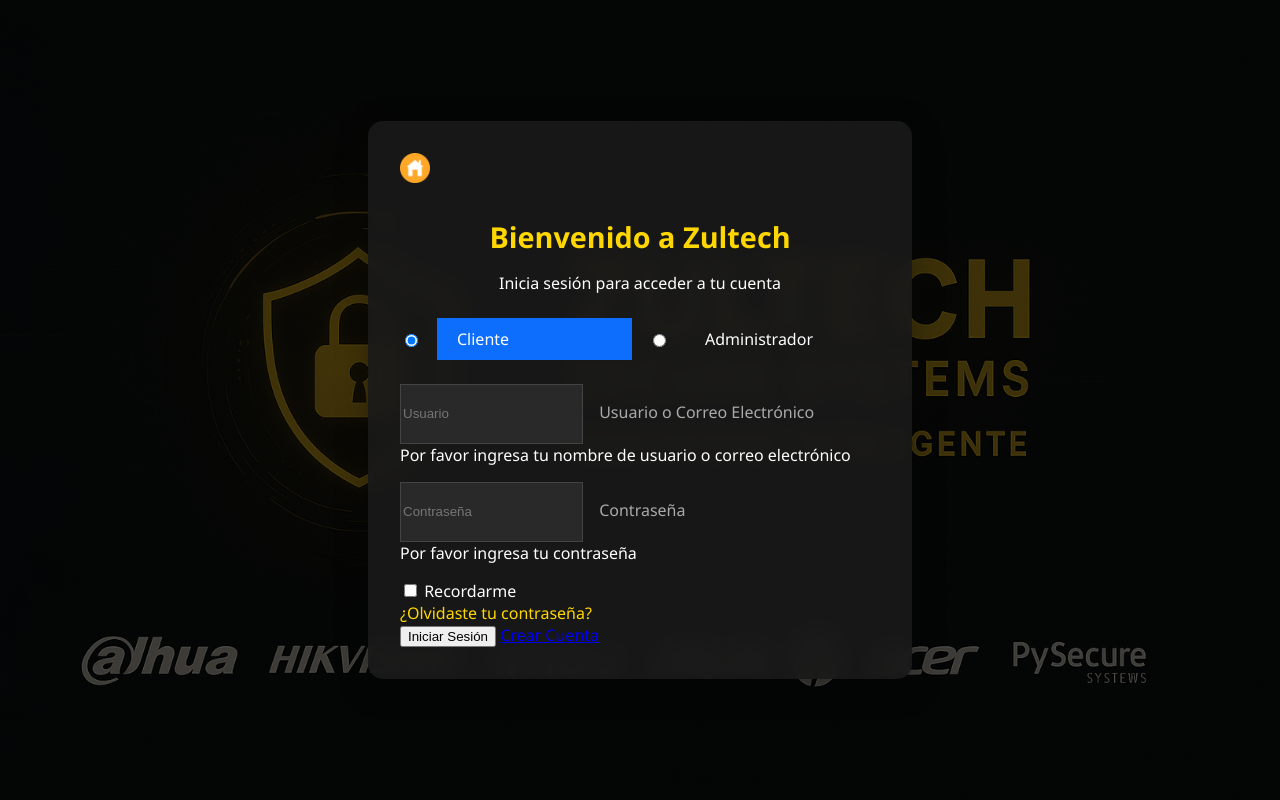
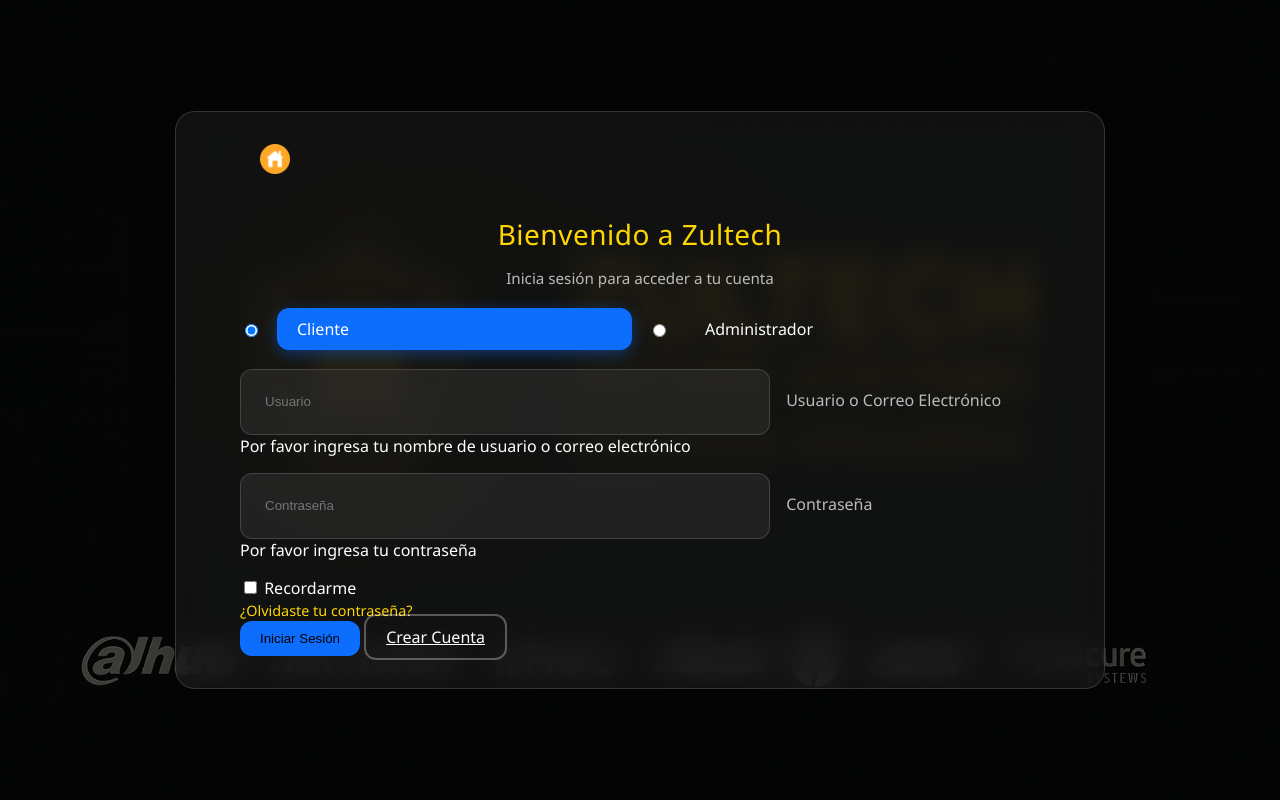
Before and after one commit to BigBossSpektrum/MyWebsite, a Django app: page /accounts/login/ in a window 1280 px wide. Run offline with Django 5.2, Linux system fonts and the light colour scheme.

Commit message:
feat: Enhance registration form layout and styles for improved usability and aesthetics

```diff
--- a/static/css/login.css
+++ b/static/css/login.css
@@ -37,49 +37,68 @@
 .login-card {
     position: relative;
     z-index: 2;
-    background: rgba(26, 26, 26, 0.9);
-    backdrop-filter: blur(10px);
-    border-radius: 15px;
-    padding: 2rem;
+    background: rgba(26, 26, 26, 0.6);
+    backdrop-filter: blur(15px);
+    border-radius: 20px;
+    padding: 2rem 4rem;
     width: 90%;
-    max-width: 480px;
-    box-shadow: 0 8px 32px rgba(0, 0, 0, 0.3);
-    max-height: 90vh;
+    max-width: 650px;
+    box-shadow: 0 10px 40px rgba(0, 0, 0, 0.3);
+    max-height: 85vh;
     overflow: auto;
+    border: 1px solid rgba(255, 255, 255, 0.15);
+    transition: all 0.3s ease;
 }
 
 .login-header {
     text-align: center;
-    margin-bottom: 1.5rem;
+    margin-bottom: 1.2rem;
+    padding-top: 0.5rem;
 }
 
 .login-header h3 {
     color: #ffd700;
-    margin-bottom: 0.5rem;
-    font-size: 1.8rem;
-    font-weight: 600;
+    margin-bottom: 0.3rem;
+    font-size: 1.75rem;
+    font-weight: 500;
+    letter-spacing: 0.5px;
+}
+
+.login-header p {
+    margin-bottom: 0;
 }
 
 .role-toggle {
     display: flex;
     gap: 1rem;
     justify-content: center;
-    margin-bottom: 1.5rem;
+    margin-bottom: 1.2rem;
 }
 
 .role-toggle .btn {
     flex: 1;
     padding: 10px 20px;
+    border-radius: 12px;
+    border-width: 2px;
+    transition: all 0.3s ease;
+    font-weight: 500;
+}
+
+.role-toggle .btn:hover {
+    transform: translateY(-2px);
+    box-shadow: 0 4px 12px rgba(0, 0, 0, 0.2);
 }
 
 .btn-check:checked + .btn-outline-primary {
     background-color: #0d6efd;
     color: white;
+    box-shadow: 0 4px 15px rgba(13, 110, 253, 0.4);
 }
 
 .btn-check:checked + .btn-outline-warning {
     background-color: #ffd700;
     color: black;
+    box-shadow: 0 4px 15px rgba(255, 215, 0, 0.4);
 }
 
 .form-floating {
@@ -87,32 +106,108 @@
 }
 
 .form-floating input {
-    background-color: rgba(45, 45, 45, 0.8);
-    border: 1px solid #444;
+    background-color: rgba(45, 45, 45, 0.6);
+    border: 1px solid rgba(255, 255, 255, 0.15);
     color: white;
-    height: 3.5rem;
+    height: 2.5rem;
+    border-radius: 12px;
+    transition: all 0.3s ease;
+    width: 60%;
+}
+
+/* Inputs específicos de username y password más anchos */
+#username,
+#password {
+    min-width: 50%;
+    padding: 0.75rem 1.5rem;
 }
 
 .form-floating label {
-    color: #aaa;
+    color: #bbb;
     padding: 1rem 0.75rem;
 }
 
 .form-floating input:focus {
-    background-color: rgba(45, 45, 45, 0.9);
+    background-color: rgba(45, 45, 45, 0.8);
     color: white;
     border-color: #ffd700;
-    box-shadow: 0 0 0 0.2rem rgba(255, 215, 0, 0.25);
+    box-shadow: 0 0 0 0.25rem rgba(255, 215, 0, 0.15);
+    transform: translateY(-1px);
 }
 
 .forgot-password {
     color: #ffd700;
     text-decoration: none;
+    transition: all 0.3s ease;
+    font-size: 0.9rem;
 }
 
 .forgot-password:hover {
     color: #fff;
     text-decoration: underline;
+}
+
+.btn {
+    border-radius: 12px;
+    transition: all 0.3s ease;
+    font-weight: 500;
+    padding: 10px 20px;
+}
+
+.btn:hover {
+    transform: translateY(-2px);
+    box-shadow: 0 4px 12px rgba(0, 0, 0, 0.2);
+}
+
+.btn-primary {
+    background-color: #0d6efd;
+    border: none;
+}
+
+.btn-primary:hover {
+    background-color: #0b5ed7;
+}
+
+.btn-warning {
+    background-color: #ffd700;
+    color: black;
+    border: none;
+}
+
+.btn-warning:hover {
+    background-color: #e6c200;
+}
+
+.btn-outline-secondary {
+    border: 2px solid rgba(255, 255, 255, 0.3);
+    color: white;
+}
+
+.btn-outline-secondary:hover {
+    background-color: rgba(255, 255, 255, 0.1);
+    border-color: rgba(255, 255, 255, 0.5);
+    color: white;
+}
+
+.form-check-input {
+    border-radius: 6px;
+    transition: all 0.3s ease;
+}
+
+.form-check-input:checked {
+    background-color: #ffd700;
+    border-color: #ffd700;
+}
+
+.alert {
+    border-radius: 12px;
+    border: none;
+    backdrop-filter: blur(10px);
+}
+
+.text-muted {
+    color: #bbb !important;
+    font-size: 0.95rem;
 }
 
 /* Responsive Design */
@@ -159,14 +254,17 @@
 /* Para tablets */
 @media (min-width: 768px) and (max-width: 1024px) {
     .login-card {
-        max-width: 600px;
+        max-width: 700px;
         width: 85%;
+        padding: 2rem 3rem;
     }
 }
 
 /* Para pantallas más grandes */
 @media (min-width: 1200px) {
     .login-card {
-        width: 80%;
+        max-width: 800px;
+        width: 65%;
+        padding: 2rem 4rem;
     }
 }
```
Also changed, not shown: app_login/templates/register.html (+72 -24 lines).
